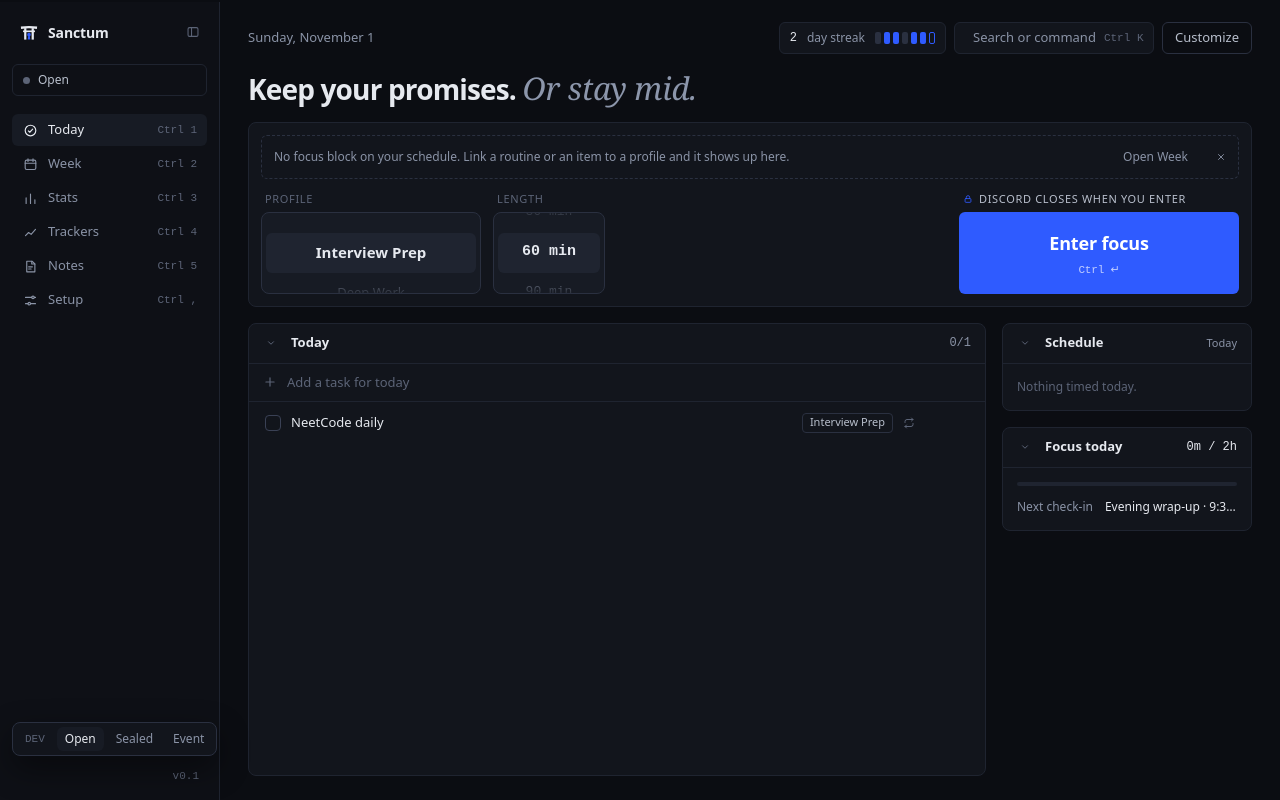
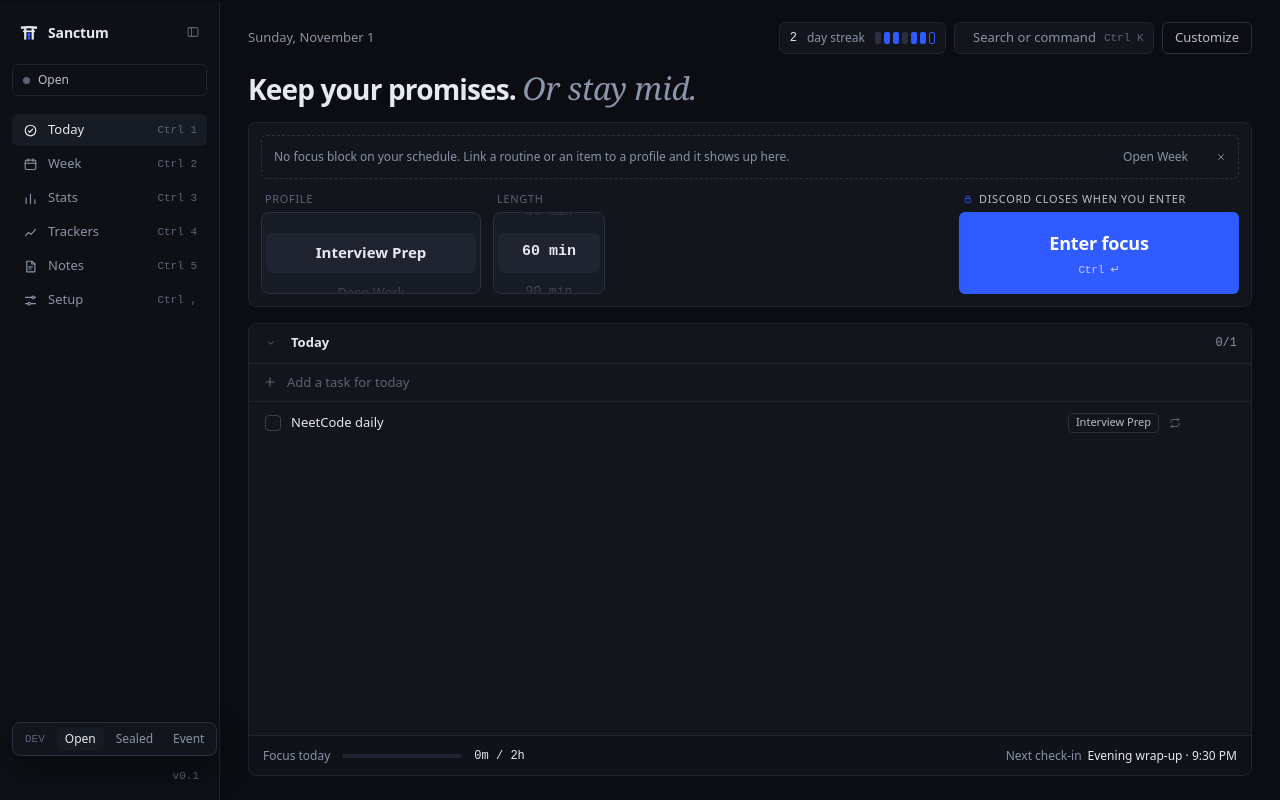
Before and after one commit to RyanHang07/Sanctum, a React (Vite) app: page / in a window 1280 px wide. Built offline with nearby package versions, Linux system fonts and the light colour scheme.

Commit message:
Home: one list for the day with events inline, focus strip; page and checkbox motion
Co-Authored-By: Claude Opus 5.5 <noreply@anthropic.com>

```diff
--- a/src/components/AppShell.tsx
+++ b/src/components/AppShell.tsx
@@ -135,7 +135,9 @@ export function AppShell() {
     <div data-state={appState} className={`relative box-border flex h-full w-full overflow-hidden border-t-2 bg-app ${TOP_RULE[appState]}`}>
       <Sidebar pillMeta={pillMeta} />
       <main className="relative min-w-0 grow">
-        <Page tab={activeTab} />
+        <div key={activeTab} className="page-in h-full">
+          <Page tab={activeTab} />
+        </div>
         <Toast />
         <BlockPrompt />
       </main>
--- a/src/pages/Home.tsx
+++ b/src/pages/Home.tsx
@@ -4,7 +4,7 @@ import { durationsMin } from "../theme/tokens";
 import { selectedProfile, useStore, type HomePanel } from "../state/store";
 import { usePlanner } from "../state/planner";
 import { useTrackers } from "../state/trackers";
-import { useAgenda, useCalendar } from "../state/calendar";
+import { useAgenda } from "../state/calendar";
 import { meetingLabels } from "../lib/calendar";
 import { useNow } from "../lib/useNow";
 import { EVENTS, native, onNative } from "../lib/native";
@@ -350,12 +350,6 @@ function useTodayAgenda(): AgendaItem[] {
   return useAgenda(days)[today] ?? [];
 }
 
-/** The Today list is what you check off: routines and items, not calendar events. */
-function useTodayItems(): AgendaItem[] {
-  const all = useTodayAgenda();
-  return useMemo(() => all.filter((i) => i.kind !== "event"), [all]);
-}
-
 /** The item a running seal belongs to: its block is now and its profile is the session's. */
 function useNowKey(items: AgendaItem[]): string | null {
   const session = useStore((s) => s.session);
@@ -369,16 +363,18 @@ function useNowKey(items: AgendaItem[]): string | null {
   );
 }
 
-function TodayPanel() {
-  const items = useTodayItems();
+function TodayPanel({ strip }: { strip: boolean }) {
+  const all = useTodayAgenda();
+  const items = useMemo(() => all.filter((i) => i.kind !== "event"), [all]);
   const profiles = useStore((s) => s.profiles);
   const toggle = usePlanner((s) => s.toggle);
   const nowKey = useNowKey(items);
+  const now = useNow();
   return (
     <Panel
       id="today"
       title="Today"
-      className="grow"
+      className="h-full"
       meta={
         <span className="font-mono text-meta text-muted">
           {items.filter((t) => t.done).length}/{items.length}
@@ -392,17 +388,29 @@ function TodayPanel() {
         prefix={<PlusIcon className="shrink-0 text-faint" />}
         className="flex h-[38px] shrink-0 cursor-text items-center gap-[10px] border-b border-line px-[14px] transition-colors duration-ui ease-ui hover:bg-line-soft"
       />
-      <div className="flex flex-col overflow-y-auto py-1">
-        {items.length === 0 ? <p className="m-0 px-[14px] py-3 text-meta text-faint">Nothing planned today.</p> : null}
-        {items.map((t) => {
-          const now = t.key === nowKey;
+      <div className="flex min-h-0 grow flex-col overflow-y-auto py-1">
+        {all.length === 0 ? <p className="m-0 px-[14px] py-3 text-meta text-faint">Nothing planned today.</p> : null}
+        {all.map((t) => {
+          if (t.kind === "event") {
+            const times = blockTimes(t);
+            const past = times ? times.endsAt <= now : false;
+            return (
+              <div key={t.key} data-kind="event" className="flex h-row shrink-0 items-center gap-[10px] border-l-2 border-l-transparent px-[14px]">
+                <span aria-hidden="true" className={`ml-[6px] mr-[5px] h-4 w-[3px] shrink-0 rounded-[2px] ${past ? "bg-line-input" : t.profileId !== null ? "bg-sealed" : "bg-event"}`} />
+                <span className={`min-w-0 grow truncate text-body ${past ? "text-faint" : "text-text-2"}`}>{t.title}</span>
+                <span className="shrink-0 text-[11px] text-faint">Calendar</span>
+                <span className="w-[46px] shrink-0 text-right font-mono text-[11px] text-muted">{t.time ? shortTime(t.time) : "all day"}</span>
+              </div>
+            );
+          }
+          const current = t.key === nowKey;
           const tag = profiles.find((p) => p.id === t.profileId)?.name;
           return (
             <div
               key={t.key}
-              data-now={now || undefined}
+              data-now={current || undefined}
               className={`flex h-row shrink-0 items-center gap-[10px] border-l-2 px-[14px] transition-colors duration-ui ease-ui hover:bg-line-soft ${
-                now ? "border-l-sealed bg-sealed-tint" : "border-l-transparent"
+                current ? "border-l-sealed bg-sealed-tint" : "border-l-transparent"
               }`}
             >
               <button
@@ -411,14 +419,14 @@ function TodayPanel() {
                 aria-checked={t.done}
                 aria-label={t.title}
                 onClick={() => void toggle(t)}
-                className={`box-border flex h-4 w-4 shrink-0 items-center justify-center rounded-[4px] p-0 text-sealed-on transition-colors duration-ui ease-ui ${
+                className={`check-pop box-border flex h-4 w-4 shrink-0 items-center justify-center rounded-[4px] p-0 text-sealed-on transition-colors duration-ui ease-ui ${
                   t.done ? "border border-sealed bg-sealed hover:brightness-110" : "border-[1.5px] border-check-line bg-transparent hover:border-muted"
                 }`}
               >
                 {t.done ? <CheckIcon /> : null}
               </button>
-              <span className={`min-w-0 grow truncate text-body ${t.done ? "text-faint line-through" : "text-text"}`}>{t.title}</span>
-              {now ? <span className="text-[11px] font-medium text-sealed-text">Now</span> : null}
+              <span className={`min-w-0 grow truncate text-body transition-colors duration-ui ease-ui ${t.done ? "text-faint line-through" : "text-text"}`}>{t.title}</span>
+              {current ? <span className="text-[11px] font-medium text-sealed-text">Now</span> : null}
               {tag ? <span className="flex h-5 shrink-0 items-center rounded-[4px] border border-line-input px-[7px] text-[11px] text-text-2">{tag}</span> : null}
               {t.kind === "routine" ? <RepeatGlyph className="h-3 w-3 shrink-0 text-faint" /> : null}
               <span className="w-[46px] shrink-0 text-right font-mono text-[11px] text-muted">{t.time ? shortTime(t.time) : ""}</span>
@@ -426,38 +434,13 @@ function TodayPanel() {
           );
         })}
       </div>
+      {strip ? <FocusStrip /> : null}
     </Panel>
   );
 }
 
-function SchedulePanel() {
-  const items = useTodayAgenda().filter((i) => i.time);
-  const synced = useCalendar((s) => !!s.status?.connected);
-  const now = useNow();
-  return (
-    <Panel id="schedule" title="Schedule" meta={<span className="text-[11px] text-muted">{synced ? "Google Calendar" : "Today"}</span>}>
-      <div className="flex flex-col overflow-y-auto p-[6px]">
-        {items.length === 0 ? <p className="m-0 px-2 py-2 text-meta text-faint">Nothing timed today.</p> : null}
-        {items.map((i) => {
-          const t = blockTimes(i)!;
-          const past = t.endsAt <= now;
-          const current = t.startsAt <= now && now < t.endsAt;
-          return (
-            <div key={i.key} className={`flex h-control shrink-0 items-center gap-[10px] rounded-control px-2 ${current ? "bg-raised" : ""}`}>
-              <span className="w-[40px] shrink-0 font-mono text-[11px] text-muted">{shortTime(i.time!)}</span>
-              <span
-                className={`h-4 w-[3px] shrink-0 rounded-[2px] ${past ? "bg-line-input" : i.profileId !== null ? "bg-sealed" : i.kind === "event" ? "bg-event" : "bg-check-line"}`}
-              />
-              <span className={`truncate text-body ${past || i.done ? "text-faint" : "text-text"} ${current ? "font-medium" : ""}`}>{i.title}</span>
-            </div>
-          );
-        })}
-      </div>
-    </Panel>
-  );
-}
-
-function ProgressPanel() {
+/** Focus today against the goal, and the next check-in: one line under the list. */
+function FocusStrip() {
   const done = useStore((s) => s.focusTodayMin);
   const live = useStore((s) => s.session);
   const goal = useStore((s) => s.settings.dailyGoalMin);
@@ -469,31 +452,24 @@ function ProgressPanel() {
   // Finished sessions from the backend, plus the running one as it ticks.
   const total = done + (live ? Math.floor(live.elapsedMs / 60_000) : 0);
   return (
-    <Panel
-      id="progress"
-      title="Focus today"
-      meta={
-        <span className="font-mono text-meta text-text">
-          {minutes(total)} / {minutes(goal)}
-        </span>
-      }
-    >
-      <div className="flex flex-col gap-3 p-[14px]">
-        <div className="h-1 overflow-hidden rounded-full bg-line">
-          <div className="h-full bg-sealed" style={{ width: `${Math.min(100, (total / goal) * 100)}%` }} />
-        </div>
-        <div className="flex justify-between gap-3 text-meta">
-          <span className="shrink-0 whitespace-nowrap text-muted">Next check-in</span>
-          <span className="min-w-0 truncate text-right text-text">{next ? `${next.name} · ${longTime(next.time)}` : "None today"}</span>
-        </div>
+    <div data-testid="focus-strip" className="flex h-10 shrink-0 items-center gap-3 border-t border-line bg-panel-footer px-[14px] text-meta">
+      <span className="shrink-0 text-muted">Focus today</span>
+      <div className="h-1 w-[120px] shrink-0 overflow-hidden rounded-full bg-line">
+        <div className="h-full bg-sealed transition-[width] duration-enter ease-ui" style={{ width: `${Math.min(100, (total / goal) * 100)}%` }} />
       </div>
-    </Panel>
+      <span className="shrink-0 font-mono text-text">
+        {minutes(total)} / {minutes(goal)}
+      </span>
+      <span className="ml-auto flex min-w-0 items-center gap-[6px]">
+        <span className="shrink-0 whitespace-nowrap text-muted">Next check-in</span>
+        <span className="truncate text-text">{next ? `${next.name} · ${longTime(next.time)}` : "None today"}</span>
+      </span>
+    </div>
   );
 }
 
 const PANELS: { id: HomePanel; label: string }[] = [
   { id: "today", label: "Today list" },
-  { id: "schedule", label: "Schedule" },
   { id: "progress", label: "Focus today" },
   { id: "streak", label: "Streak" },
   { id: "hint", label: "Empty schedule hint" },
@@ -542,7 +518,6 @@ export function Home() {
   const meeting = useStore((s) => s.meeting);
   const [a, b] = homeHeadline(appState, meeting ? meetingLabels(meeting, Date.now()) : SAMPLE_EVENT);
   const show = (p: HomePanel) => !hidden.includes(p);
-  const side = show("schedule") || show("progress");
 
   return (
     <div className="flex h-full flex-col gap-4 px-7 pb-6 pt-5">
@@ -571,19 +546,11 @@ export function Home() {
       {appState === "sealed" && <SessionBar />}
       {appState === "event" && <EventBar />}
 
-      <div className="flex min-h-0 grow items-start gap-4">
-        {show("today") ? (
-          <div className="flex h-full min-w-0 grow flex-col">
-            <TodayPanel />
-          </div>
-        ) : null}
-        {side ? (
-          <aside className={`flex shrink-0 flex-col gap-4 ${show("today") ? "w-[250px]" : "grow"}`}>
-            {show("schedule") ? <SchedulePanel /> : null}
-            {show("progress") ? <ProgressPanel /> : null}
-          </aside>
-        ) : null}
-      </div>
+      {show("today") ? (
+        <div className="flex min-h-0 grow flex-col">
+          <TodayPanel strip={show("progress")} />
+        </div>
+      ) : null}
     </div>
   );
 }
--- a/src/pages/Setup.tsx
+++ b/src/pages/Setup.tsx
@@ -198,7 +198,7 @@ export function Setup() {
         </div>
         <SetupTabs tab={tab} onChange={setTab} />
       </div>
-      <div className="min-h-0 grow overflow-y-auto pr-1">
+      <div key={tab} className="page-in min-h-0 grow overflow-y-auto pr-1">
         {tab === "profiles" ? (
           <div className="flex max-w-[640px] flex-col gap-4">
             <ProfilesSection />
--- a/src/pages/notes/NotesPage.tsx
+++ b/src/pages/notes/NotesPage.tsx
@@ -74,7 +74,7 @@ function Rendered({ body, onToggle, onEdit }: { body: string; onToggle: (line: n
                     e.stopPropagation();
                     onToggle(i);
                   }}
-                  className={`mt-[4px] box-border flex h-[15px] w-[15px] shrink-0 items-center justify-center rounded-[4px] transition-colors duration-ui ease-ui ${
+                  className={`check-pop mt-[4px] box-border flex h-[15px] w-[15px] shrink-0 items-center justify-center rounded-[4px] transition-colors duration-ui ease-ui ${
                     done ? "border border-sealed bg-sealed text-sealed-on" : "border-[1.5px] border-check-line hover:border-sealed"
                   }`}
                 >
--- a/src/pages/week/WeekPage.tsx
+++ b/src/pages/week/WeekPage.tsx
@@ -87,7 +87,7 @@ function ItemCard({ item, onOpen }: { item: AgendaItem; onOpen: () => void }) {
         aria-checked={item.done}
         aria-label={item.title}
         onClick={() => void toggle(item)}
-        className={`mt-px box-border flex h-[14px] w-[14px] shrink-0 items-center justify-center rounded-[4px] p-0 text-sealed-on transition-colors duration-ui ease-ui ${
+        className={`check-pop mt-px box-border flex h-[14px] w-[14px] shrink-0 items-center justify-center rounded-[4px] p-0 text-sealed-on transition-colors duration-ui ease-ui ${
           item.done ? "border border-sealed bg-sealed" : "border-[1.5px] border-check-line hover:border-muted"
         }`}
       >
--- a/src/styles.css
+++ b/src/styles.css
@@ -113,3 +113,12 @@
 @media (prefers-reduced-motion: reduce) {
   .mark-breathe { animation: none; }
 }
+
+/* Subtle transitions (decided 2026-09-30): pages and tabs rise in, checkboxes pop when ticked,
+   list rows ease in. 120-180ms, and the reduced-motion rule above shortens them to nothing. */
+@keyframes page-in { from { opacity: 0; transform: translateY(4px); } to { opacity: 1; transform: none; } }
+@keyframes check-pop { 0% { transform: scale(0.8); } 60% { transform: scale(1.1); } 100% { transform: scale(1); } }
+@keyframes row-in { from { opacity: 0; transform: translateX(-4px); } to { opacity: 1; transform: none; } }
+.page-in { animation: page-in 180ms cubic-bezier(0.2, 0, 0, 1) both; }
+.check-pop[aria-checked="true"] { animation: check-pop 180ms cubic-bezier(0.2, 0, 0, 1); }
+.row-in { animation: row-in 160ms cubic-bezier(0.2, 0, 0, 1) both; }
--- a/src/windows/TrayPanel.tsx
+++ b/src/windows/TrayPanel.tsx
@@ -219,7 +219,7 @@ export function TrayPanel() {
               aria-checked={i.done}
               aria-label={i.title}
               onClick={() => void toggle(i)}
-              className={`box-border flex h-[15px] w-[15px] shrink-0 items-center justify-center rounded-[4px] ${
+              className={`check-pop box-border flex h-[15px] w-[15px] shrink-0 items-center justify-center rounded-[4px] ${
                 i.done ? "border border-sealed bg-sealed text-sealed-on" : "border-[1.5px] border-check-line hover:border-sealed"
               }`}
             >
```
Also changed, not shown: 1 other file (tests, documents, lock files or other folders).
